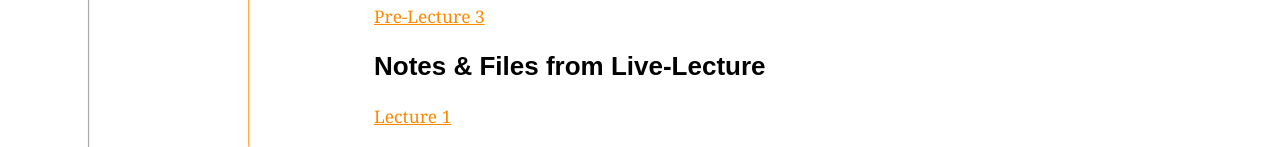
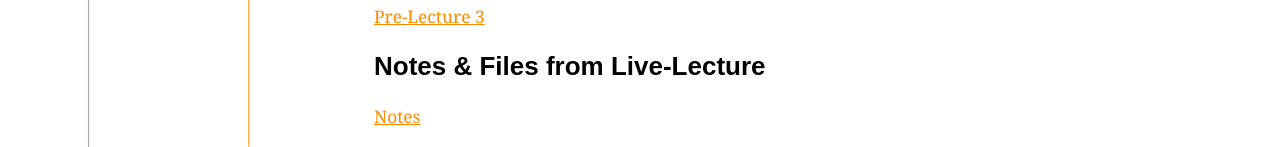
Before and after one commit to memelissa/ucsd-cse12-sp22.github.io, a Jekyll site: the page built from _lectures/lecture2.md, in a window 1280 px wide. Shown: the part 1110-1257 px from the top of the page. Built offline with Jekyll 4.4.1, drawn with Linux system fonts in a browser that asks for light colours.

Commit message:
Update lecture2.md

```diff
--- a/_lectures/lecture2.md
+++ b/_lectures/lecture2.md
@@ -37,8 +37,8 @@ Videos (to watch **before** your problem session on March 31):
 
 ## Notes & Files from Pre-Lecture
 
-[Pre-Lecture 3](../_pre-lectures/lecture-03){:target="_blank"}
+[Pre-Lecture 3](../_lectures/_pre-lectures/lecture-03){:target="_blank"}
 
 ## Notes & Files from Live-Lecture
 
-[Lecture 1](/lecture-01){:target="_blank"}
+[Notes](../_lectures//lecture-02){:target="_blank"}
```
